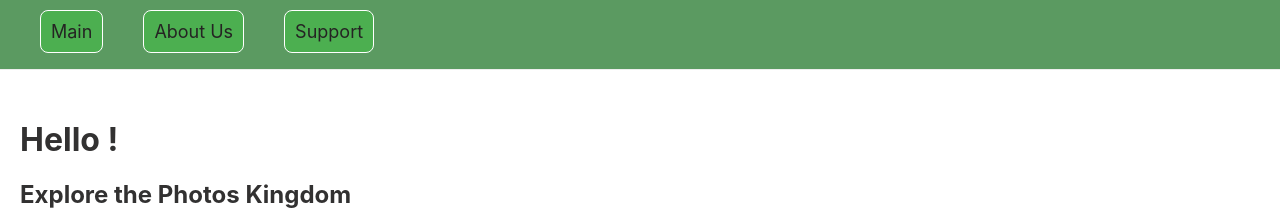
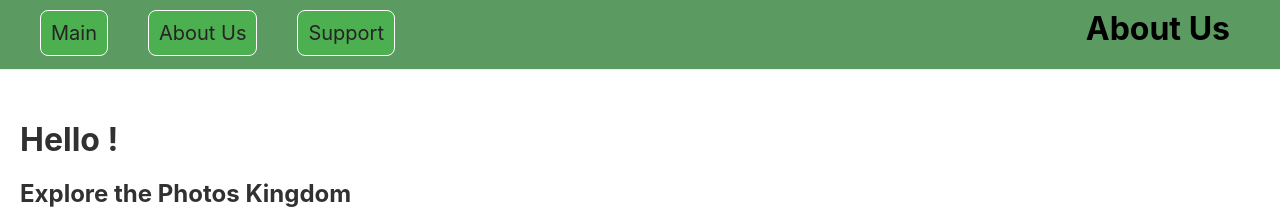
Before and after one commit to NataliiaBoiko22/React-Components, a React (Create React App) app: page / in a window 1280 px wide. Shown: the top 210 px of the page. Built offline with nearby package versions, Linux system fonts and the light colour scheme.

Commit message:
fix: change header

```diff
--- a/src/components/Pages/Header/Header.tsx
+++ b/src/components/Pages/Header/Header.tsx
@@ -1,31 +1,22 @@
-// import { Link } from "react-router-dom";
-// import "./header.css";
-// function Header() {
-//   return (
-//     <header>
-//       <nav>
-//         <ul>
-//           <li>
-//             <Link to="/main">Main</Link>
-//           </li>
-//           <li>
-//             <Link to="/">About Us</Link>
-//           </li>
-//           <li>
-//             <Link to="/forms">Support</Link>
-//           </li>
-//         </ul>
-//       </nav>
-//     </header>
-//   );
-// }
-
-// export default Header;
-// import React from "react";
-import { Link } from "react-router-dom";
+import { Link, useLocation } from "react-router-dom";
 import "./header.css";
 
 function Header() {
+  const location = useLocation();
+
+  const getPageTitle = () => {
+    switch (location.pathname) {
+      case "/":
+        return "About Us";
+      case "/main":
+        return "Main";
+      case "/forms":
+        return "Support";
+      default:
+        return "";
+    }
+  };
+
   return (
     <header>
       <nav>
@@ -40,6 +31,7 @@ function Header() {
             <Link to="/forms">Support</Link>
           </li>
         </ul>
+        <h1>{getPageTitle()}</h1>
       </nav>
     </header>
   );
--- a/src/components/Pages/Header/header.css
+++ b/src/components/Pages/Header/header.css
@@ -9,6 +9,10 @@ header {
   z-index: 1;
 }
 
+nav {
+  display: flex;
+  align-items: center;
+}
 nav ul {
   list-style: none;
   margin: 0;
@@ -32,9 +36,17 @@ nav li {
 nav a {
   text-decoration: none;
   color: #252323;
-  font-size: 18px;
+  font-size: 20px;
 }
 
 nav a:hover {
   color: #666;
 }
+
+h1 {
+  margin: 0;
+  font-size: 32px;
+  font-weight: bold;
+  margin-left: auto;
+  margin-right: 50px;
+}
--- a/src/components/Pages/Main/Main.tsx
+++ b/src/components/Pages/Main/Main.tsx
@@ -9,7 +9,7 @@ import ImageGallery, {
 } from "../../Search/ImageGallery/ImageGallery";
 import Modal from "../../Search/Modal/Modal";
 
-const App: React.FC = () => {
+const Main: React.FC = () => {
   const [search, setSearch] = useState<string>("");
   const [page, setPage] = useState<number>(1);
   const [cards, setCards] = useState<ImageCard[]>([]);
@@ -124,4 +124,4 @@ const App: React.FC = () => {
   );
 };
 
-export default App;
+export default Main;
--- a/src/components/Pages/NotFound/NotFound.tsx
+++ b/src/components/Pages/NotFound/NotFound.tsx
@@ -8,13 +8,10 @@ function NotFoundPage() {
     navigate("/main");
   };
   return (
-    <div className="message">
+    <div className="notfound-wrapper">
       <button className="back-button" onClick={handleBack}>
         Back
       </button>
-      <span>
-        Unfortunately, your request did not return any results. Try again!
-      </span>
       <p className="notfound">404 Page Not Found</p>
     </div>
   );
--- a/src/components/Pages/NotFound/notFound.css
+++ b/src/components/Pages/NotFound/notFound.css
@@ -1,5 +1,6 @@
-.message {
-  margin-top: 150px;
+.notfound-wrapper {
+
+  margin-top: 250px;
   font-size: 36px;
   padding: 20px;
   color: rgb(57, 56, 56);
@@ -8,3 +9,16 @@
   font-style: italic;
   font-size: 28px;
 }
+.back-button {
+  display: flex;
+  position: fixed;
+  top: 100px;
+  left: 20px;
+  background-color: #4caf50;
+  color: white;
+  border: none;
+  border-radius: 5px;
+  padding: 10px 20px;
+  cursor: pointer;
+  margin-left: 0;
+}
```
Also changed, not shown: src/components/Pages/Main/styles.css (deleted, +0 -172 lines), 2 other files (tests, documents, lock files or other folders).
